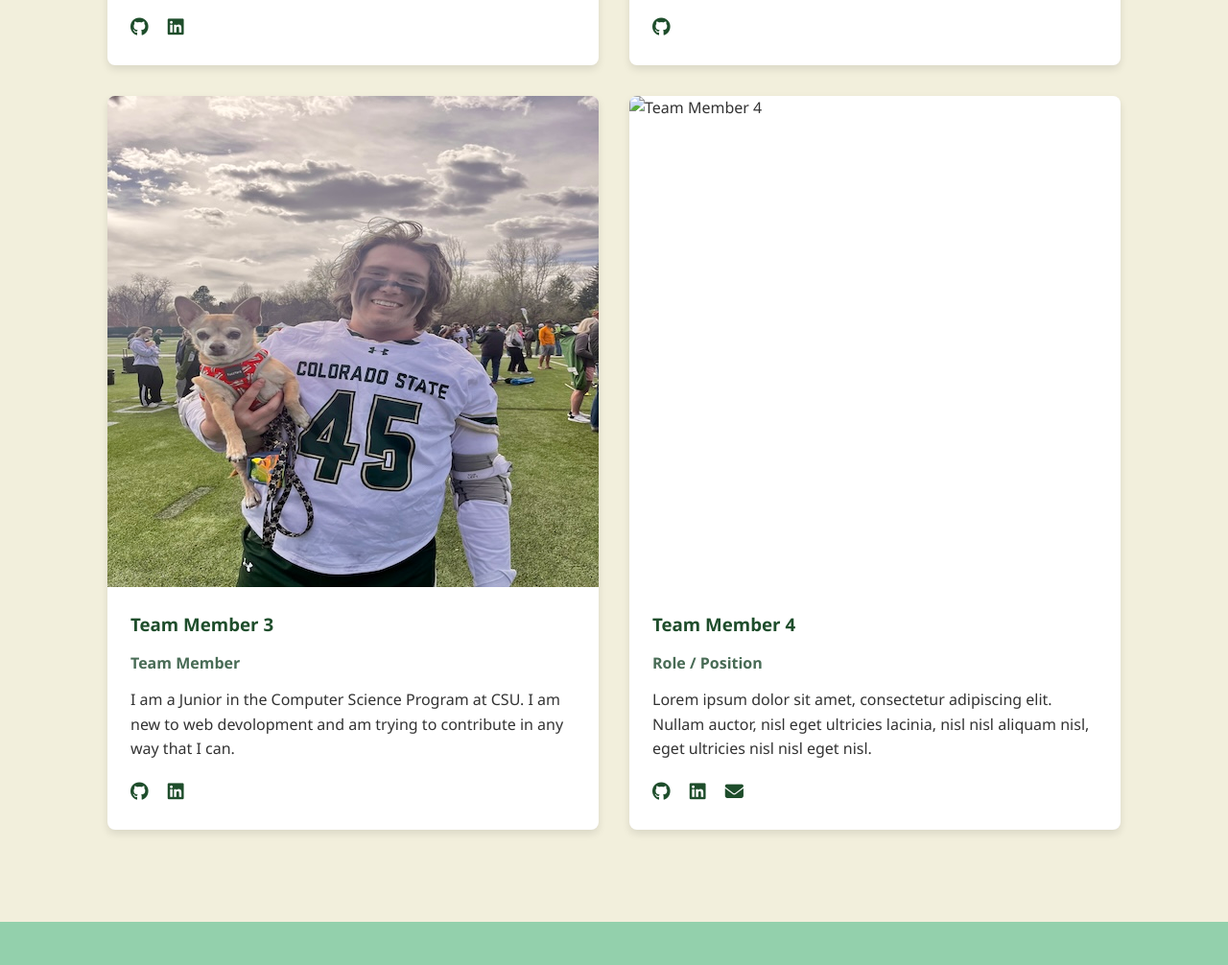
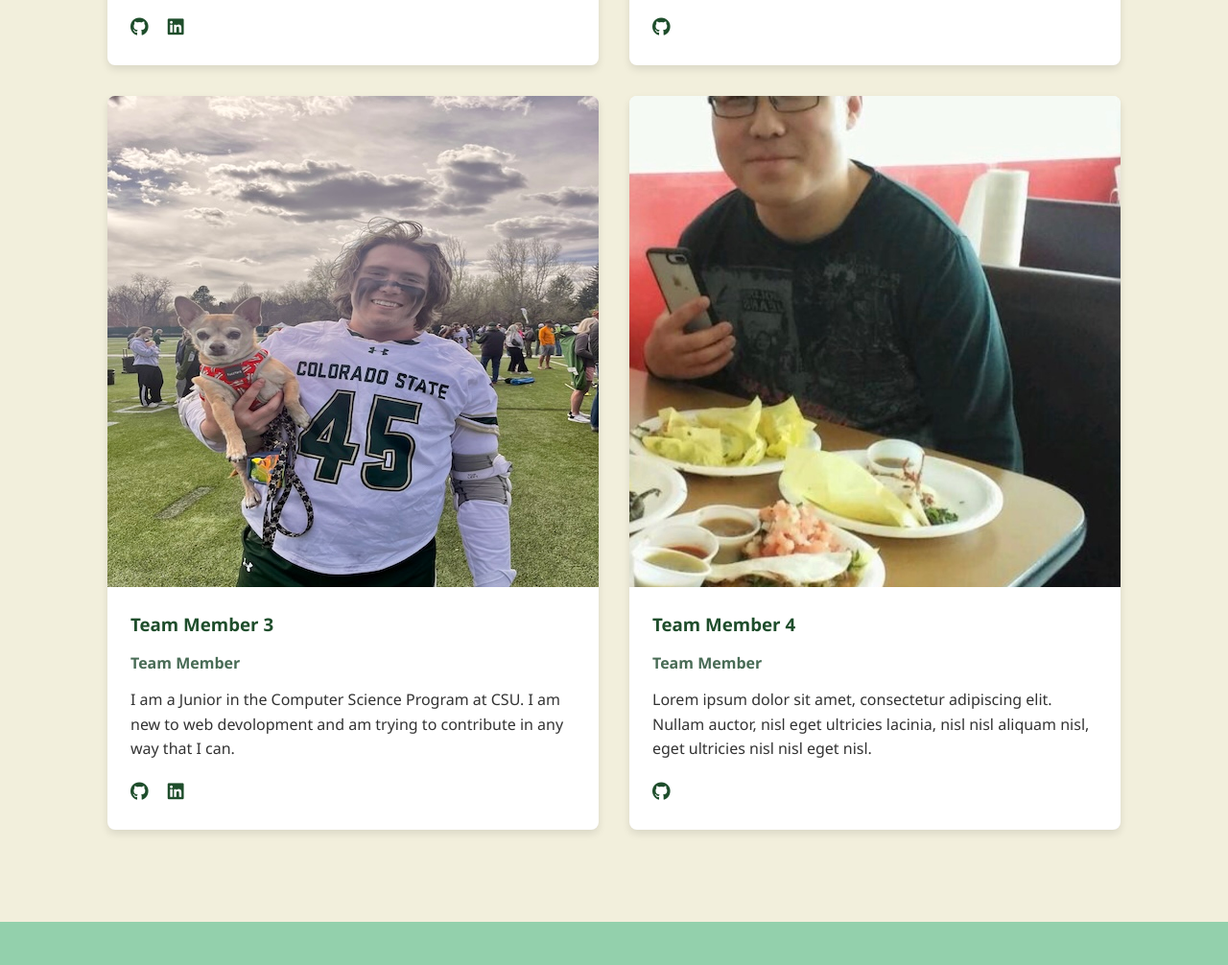
Before and after one commit to kylephamn/AngularProject, a plain HTML site: page about.html in a window 1280 px wide. Shown: the part 1057-2063 px from the top of the page at 96% size. Drawn offline with Linux system fonts and the light colour scheme.

Commit message:
Added Bozhong Liu information to about.html

```diff
--- a/about.html
+++ b/about.html
@@ -82,16 +82,14 @@
                 <!-- Team Member 4 -->
                 <div class="team-card">
                     <div class="member-photo">
-                        <img src="team-member4.png" alt="Team Member 4">
+                        <img src="images/Bozhong.Liu.Picture.jpg" alt="Team Member 4">
                     </div>
                     <div class="member-info">
                         <h3>Team Member 4</h3>
-                        <p class="member-role">Role / Position</p>
+                        <p class="member-role">Team Member</p>
                         <p class="member-bio">Lorem ipsum dolor sit amet, consectetur adipiscing elit. Nullam auctor, nisl eget ultricies lacinia, nisl nisl aliquam nisl, eget ultricies nisl nisl eget nisl.</p>
                         <div class="member-social">
-                            <a href="#"><i class="fab fa-github"></i></a>
-                            <a href="#"><i class="fab fa-linkedin"></i></a>
-                            <a href="#"><i class="fas fa-envelope"></i></a>
+                            <a href="https://github.com/slclbz"><i class="fab fa-github"></i></a>
                         </div>
                     </div>
                 </div>
```
Also changed, not shown: images/Bozhong.Liu.Picture.jpg (added).
